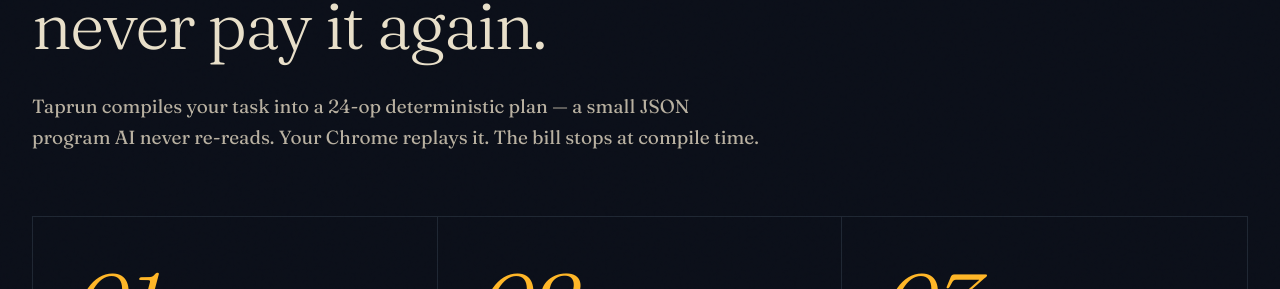
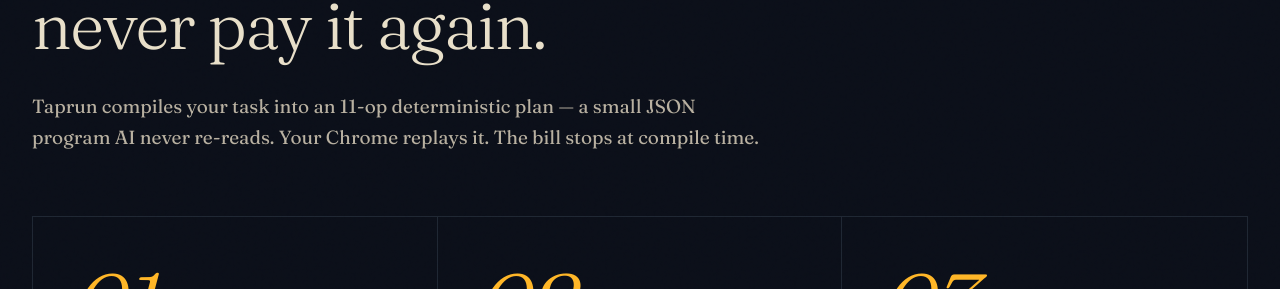
Before and after one commit to LeonTing1010/tap, a Jekyll site: the page built from docs/index.html, in a window 1280 px wide and 900 px high, scrolled down 3566 px. Shown: the part 166-455 px from the top of the window. Built offline with Jekyll 4.4.1, drawn with Linux system fonts in a browser that asks for light colours.

Commit message:
docs: sync blog-cta to audit framing + fix stale 24-op drift on current-product surfaces
blog-cta.html: H3 + lead now match the homepage role-2/4 framing
(auditable .plan.json record), shown on every blog post.

24-op → 11-op where the text describes the CURRENT product (OP_NAMES_V2
is 11): index.html FAQ x2, plan-card label, cost-section copy, terminal
demo; compare/architecture.svg layer-2 (also corrected the entangled v1
artifacts it still showed — .tap.json and W3C envelope — to .plan.json /
bare JSON).

Left untouched: genuine v0.x history (migration-guide table, spec
"what changed from v0.x", why-v2 blog) where "24 ops" is correct.

Co-Authored-By: Claude Opus 4.7 (1M context) <noreply@anthropic.com>

```diff
--- a/docs/_includes/blog-cta.html
+++ b/docs/_includes/blog-cta.html
@@ -1,8 +1,8 @@
 <hr>
 
 <div class="cta">
-<h3>Taprun: browser automation that runs in your Chrome, not someone else's cloud</h3>
-<p>Tell your agent a browser task on any site that needs your login — it runs in your real, already-logged-in Chrome and compiles it once into a deterministic <code>.plan.json</code> program. Every replay after is local, zero tokens, same result every time. Cookies and sessions never leave your machine — by architecture, not policy. Cloud browser SDKs can't match this; they need your session in their database to function. <code>tap verify</code> catches substrate drift before your data goes stale. Works with Claude Code, Cursor, Cline, Windsurf, and any MCP host. {{ site.data.cli.counts.community_taps }}+ community taps.</p>
+<h3>Taprun: your agent runs the browser task — you keep the audit trail</h3>
+<p>Tell your agent a browser task on any site that needs your login — it runs in your real, already-logged-in Chrome and compiles it once into a deterministic, auditable <code>.plan.json</code> program: a versioned, reviewable record of exactly what it did. Every replay after is local, zero tokens, same result every time. Cookies and sessions never leave your machine — by architecture, not policy. Cloud browser SDKs can't match this; they need your session in their database to function. <code>tap verify</code> catches substrate drift before your data goes stale. Works with Claude Code, Cursor, Cline, Windsurf, and any MCP host. {{ site.data.cli.counts.community_taps }}+ community taps.</p>
 <pre><span class="cmd">curl -fsSL https://taprun.dev/install.sh | sh</span></pre>
 <p style="margin-top: 16px; margin-bottom: 0;"><a href="https://taprun.dev/">taprun.dev</a> &middot; <a href="https://github.com/LeonTing1010/tap?ref=taprun.dev-blog">GitHub</a> &middot; <a href="../blog/">More posts</a></p>
 <p style="margin-top: 8px; margin-bottom: 0; font-size: 0.92em; opacity: 0.78;">Follow new engineering notes: <a href="/feed.xml">RSS</a> &middot; <a href="https://github.com/LeonTing1010/tap/subscription?ref=taprun.dev-blog">Watch on GitHub</a></p>
--- a/docs/index.html
+++ b/docs/index.html
@@ -96,9 +96,9 @@
   "@type": "FAQPage",
   "mainEntity": [
     {"@type": "Question", "name": "Why is local-first architectural, not just a feature?", "acceptedAnswer": {"@type": "Answer", "text": "Cloud-first SDKs (Browserbase, Apify, Stagehand) drive a browser they own — that means your cookies, auth tokens, and live session must sit in their infrastructure for the SDK to work at all. There is no technical workaround. Taprun's Chrome extension reuses your real, already-logged-in browser, so credentials never cross a trust boundary."}},
-    {"@type": "Question", "name": "What does 'compile once' mean?", "acceptedAnswer": {"@type": "Answer", "text": "AI runs once at authoring time to capture a site's stable structural addresses (JSON-LD, OpenAPI, ARIA, RSS) — not to generate fragile CSS selectors. The compiled program is a 24-op deterministic plan that replays at zero tokens per run."}},
+    {"@type": "Question", "name": "What does 'compile once' mean?", "acceptedAnswer": {"@type": "Answer", "text": "AI runs once at authoring time to capture a site's stable structural addresses (JSON-LD, OpenAPI, ARIA, RSS) — not to generate fragile CSS selectors. The compiled program is an 11-op deterministic plan that replays at zero tokens per run."}},
     {"@type": "Question", "name": "What happens when the site changes?", "acceptedAnswer": {"@type": "Answer", "text": "Run `{{ site.data.cli.verbs.verify.cli }} <site>/<name>`. The verdict is one of four — equivalent · drifted · first_snapshot · unreachable — derived from a per-tap CEL `snapshot_equivalent` predicate, so you decide what counts as drift. Re-running `{{ site.data.cli.verbs.capture.cli }}` against the same site/name overwrites the stored Plan and resets the baseline — that is the heal path."}},
-    {"@type": "Question", "name": "Is my data safe?", "acceptedAnswer": {"@type": "Answer", "text": "Everything runs on your machine. Plans are structured data — a closed 24-op vocabulary, not arbitrary JavaScript. No runtime eval, no Worker, no cloud exfiltration, no telemetry. See SECURITY.md in the public repo."}}
+    {"@type": "Question", "name": "Is my data safe?", "acceptedAnswer": {"@type": "Answer", "text": "Everything runs on your machine. Plans are structured data — a closed 11-op vocabulary, not arbitrary JavaScript. No runtime eval, no Worker, no cloud exfiltration, no telemetry. See SECURITY.md in the public repo."}}
   ]
 }
 </script>
@@ -1240,7 +1240,7 @@ footer {
             <svg width="36" height="36" viewBox="0 0 24 24" fill="var(--text)" style="margin-bottom:8px;"><path d="M20 4H4c-1.1 0-2 .9-2 2v12c0 1.1.9 2 2 2h16c1.1 0 2-.9 2-2V6c0-1.1-.9-2-2-2zm0 14H4V6h16v12zM6 10h8v2H6zm0-3h12v2H6z"/></svg>
             <div style="font-family:var(--font-mono);font-size:11px;color:var(--text);">Tap CLI</div>
           </div>
-          <div style="font-family:var(--font-mono);font-size:10px;color:var(--text-dim);margin-top:8px;">24-op plan</div>
+          <div style="font-family:var(--font-mono);font-size:10px;color:var(--text-dim);margin-top:8px;">11-op plan</div>
         </div>
 
         <!-- Arrow -->
@@ -1373,7 +1373,7 @@ footer {
     <div class="section-label reveal">The mechanism</div>
     <h2 class="reveal delay-1">Pay the AI to think <em>once</em>. Then never pay it again.</h2>
     <p class="section-deck reveal delay-2">
-      Taprun compiles your task into a 24-op deterministic plan — a small JSON program AI never re-reads. Your Chrome replays it. The bill stops at compile time.
+      Taprun compiles your task into an 11-op deterministic plan — a small JSON program AI never re-reads. Your Chrome replays it. The bill stops at compile time.
     </p>
 
     <div class="how-grid reveal delay-3">
@@ -1684,7 +1684,7 @@ function showStarToast(e) {
 let demoRunning = false;
 
 const terminalLines = [
-  { text: '[14:32:01] ✓ Plan loaded: 24 operations (compiled once)', color: '#22C55E', delay: 400 },
+  { text: '[14:32:01] ✓ Plan loaded: 11 operations (compiled once)', color: '#22C55E', delay: 400 },
   { text: '[14:32:01] AI tokens used: 0 (already compiled)', color: 'var(--signal)', delay: 300 },
   { text: '[14:32:01] Connecting to Chrome Extension...', color: 'var(--text-dim)', delay: 300 },
   { text: '[14:32:02] ✓ Extension ready (v{{ site.data.cli.version }})', color: '#22C55E', delay: 200 },
```
Also changed, not shown: docs/compare/architecture.svg.
